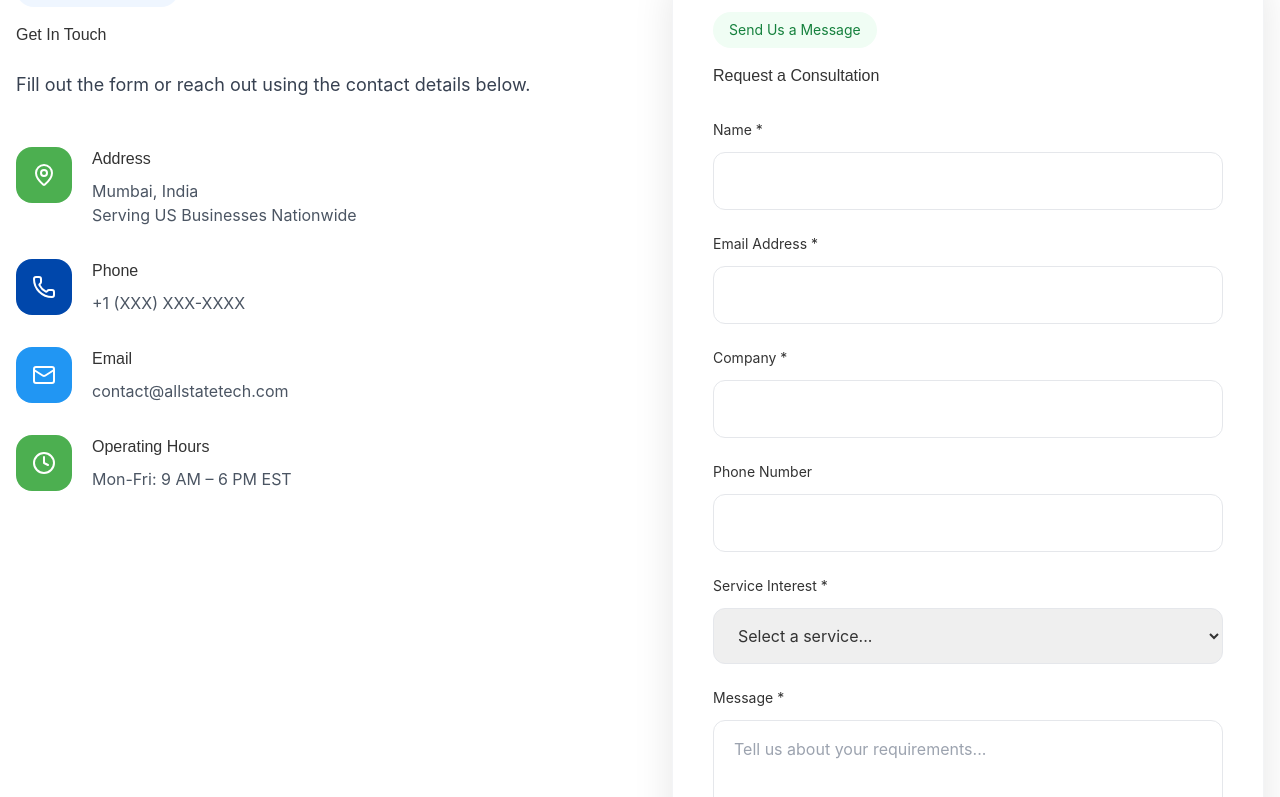
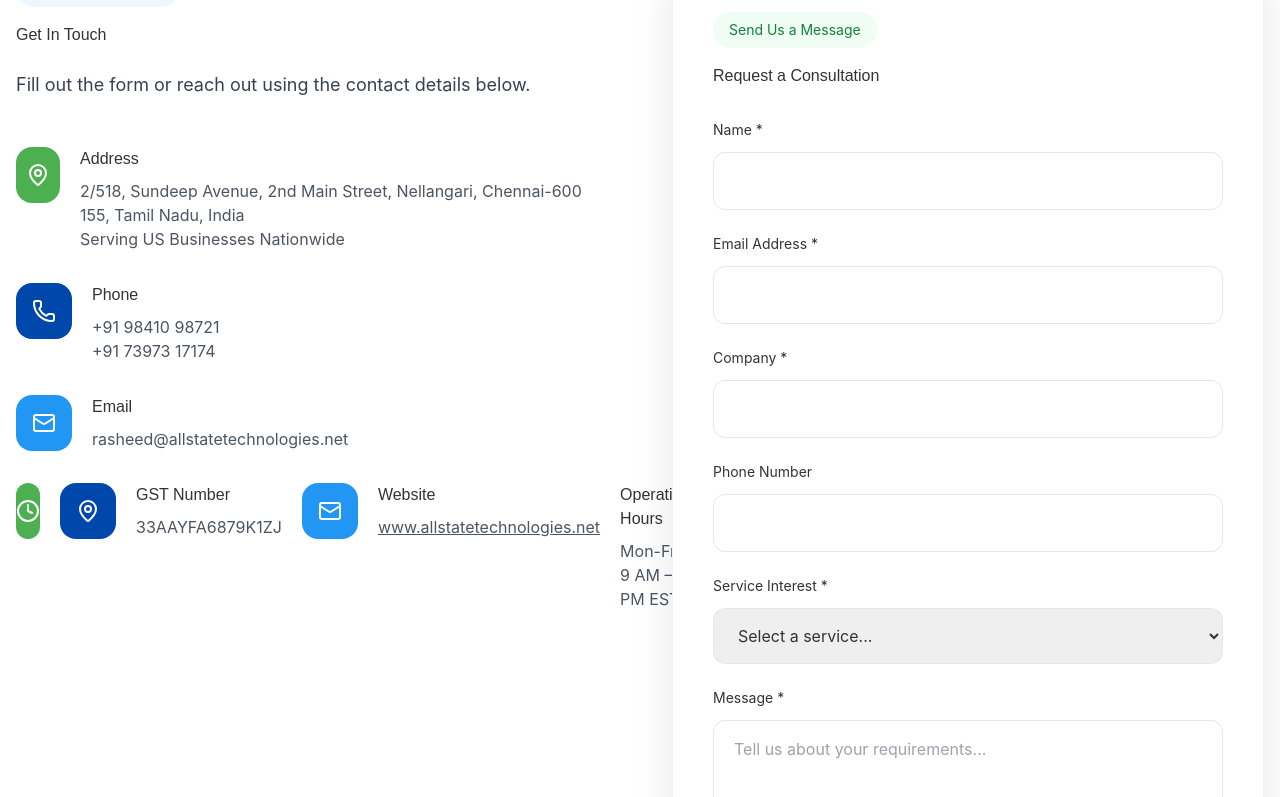
Before and after one commit to greatmindstechnology-cloud/company-website, a React (Vite) app: page /contact in a window 1280 px wide. Shown: the part 465-1262 px from the top of the page. Built offline with nearby package versions, Linux system fonts and the light colour scheme.

Commit message:
Added GST number and website to Contact page

```diff
--- a/src/pages/Contact.jsx
+++ b/src/pages/Contact.jsx
@@ -59,7 +59,7 @@
                 </div>
                 <div>
                   <h5 className="mb-2">Address</h5>
-                  <p className="text-gray-600">Mumbai, India<br />Serving US Businesses Nationwide</p>
+                  <p className="text-gray-600">2/518, Sundeep Avenue, 2nd Main Street, Nellangari, Chennai-600 155, Tamil Nadu, India<br />Serving US Businesses Nationwide</p>
                 </div>
               </div>
 
@@ -69,7 +69,8 @@
                 </div>
                 <div>
                   <h5 className="mb-2">Phone</h5>
-                  <p className="text-gray-600">+1 (XXX) XXX-XXXX</p>
+                  <p className="text-gray-600">+91 98410 98721</p>
+                  <p className="text-gray-600">+91 73973 17174</p>
                 </div>
               </div>
 
@@ -79,7 +80,7 @@
                 </div>
                 <div>
                   <h5 className="mb-2">Email</h5>
-                  <p className="text-gray-600">contact@allstatetech.com</p>
+                  <p className="text-gray-600">rasheed@allstatetechnologies.net</p>
                 </div>
               </div>
 
@@ -87,6 +88,30 @@
                 <div className="w-14 h-14 rounded-2xl flex items-center justify-center" style={{ backgroundColor: "var(--color-green)" }}>
                   <Clock size={24} className="text-white" />
                 </div>
+                <div className="flex space-x-5">
+  <div className="w-14 h-14 rounded-2xl flex items-center justify-center" style={{ backgroundColor: "var(--color-primary-blue)" }}>
+    <MapPin size={24} className="text-white" />
+  </div>
+  <div>
+    <h5 className="mb-2">GST Number</h5>
+    <p className="text-gray-600">33AAYFA6879K1ZJ</p>
+  </div>
+</div>
+
+<div className="flex space-x-5">
+  <div className="w-14 h-14 rounded-2xl flex items-center justify-center" style={{ backgroundColor: "var(--color-accent-blue)" }}>
+    <Mail size={24} className="text-white" />
+  </div>
+  <div>
+    <h5 className="mb-2">Website</h5>
+    <p className="text-gray-600">
+      <a href="https://www.allstatetechnologies.net" target="_blank" rel="noopener noreferrer" className="underline">
+        www.allstatetechnologies.net
+      </a>
+    </p>
+  </div>
+</div>
+
                 <div>
                   <h5 className="mb-2">Operating Hours</h5>
                   <p className="text-gray-600">Mon-Fri: 9 AM – 6 PM EST</p>
```
